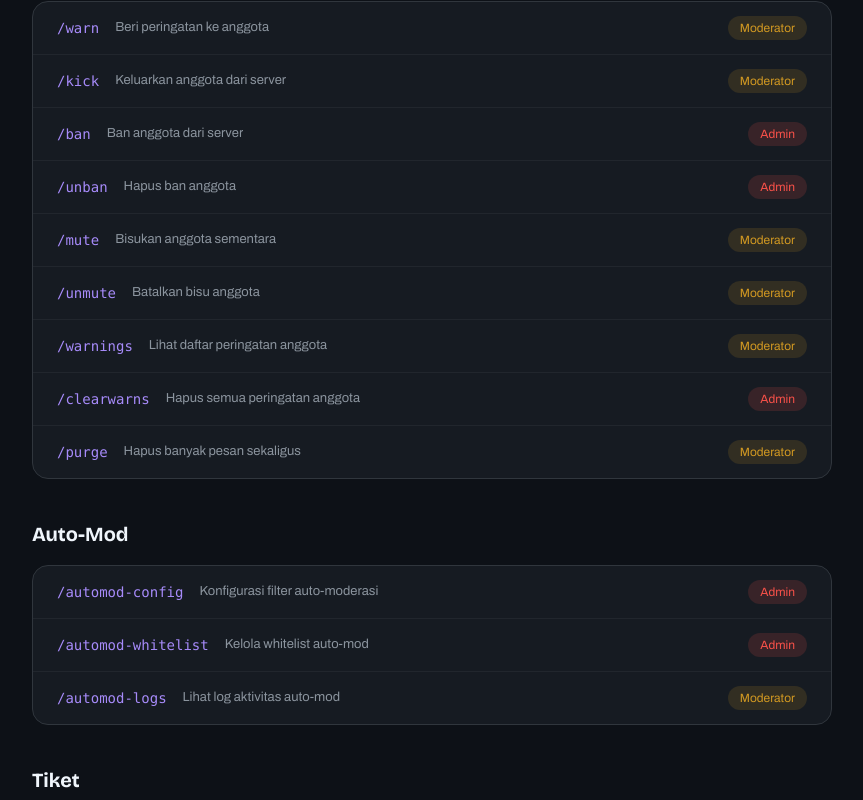
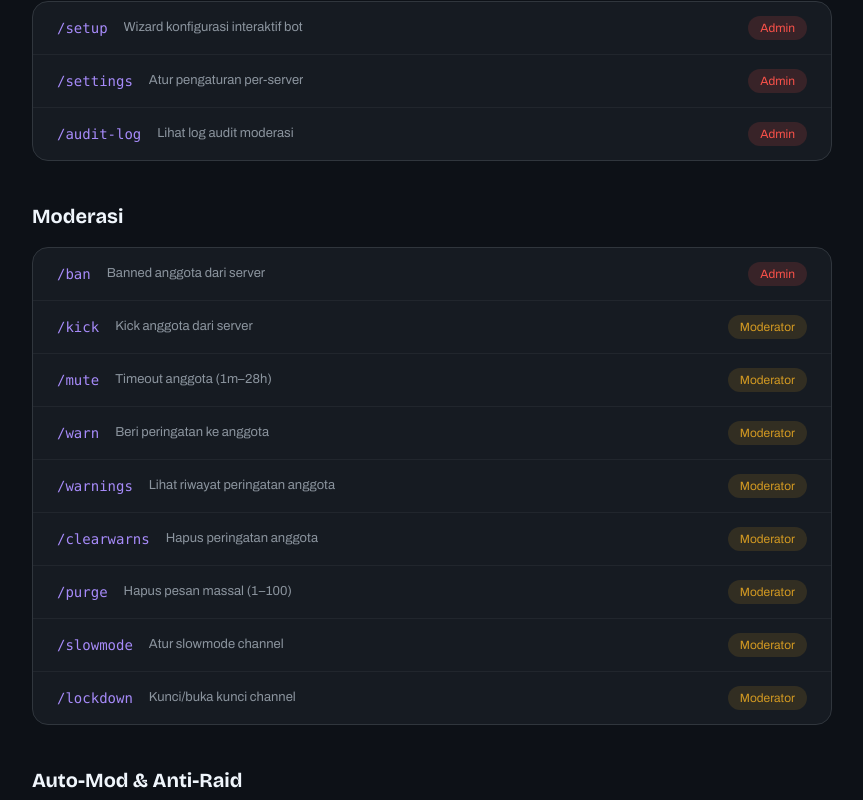
Before and after one commit to iyansanjaya/lumigiaBOT, a Next.js app in the folder web/: page /commands in a window 1280 px wide. Shown: the part 480-1280 px from the top of the page, without its empty margins (208-1071 px from the left). Built offline with nearby package versions, Linux system fonts and the light colour scheme; no server answers.

Commit message:
feat: implement landing page layout with features and commands sections

```diff
--- a/web/src/app/(landing)/commands/page.tsx
+++ b/web/src/app/(landing)/commands/page.tsx
@@ -7,21 +7,29 @@ interface Command { name: string; description: string; permission: string; }
 
 const categories: { name: string; commands: Command[] }[] = [
   {
-    name: 'Moderasi',
+    name: 'Admin & Setup',
     commands: [
-      { name: '/warn', description: 'Beri peringatan ke anggota', permission: 'Moderator' },
-      { name: '/kick', description: 'Keluarkan anggota dari server', permission: 'Moderator' },
-      { name: '/ban', description: 'Ban anggota dari server', permission: 'Admin' },
-      { name: '/unban', description: 'Hapus ban anggota', permission: 'Admin' },
-      { name: '/mute', description: 'Bisukan anggota sementara', permission: 'Moderator' },
-      { name: '/unmute', description: 'Batalkan bisu anggota', permission: 'Moderator' },
-      { name: '/warnings', description: 'Lihat daftar peringatan anggota', permission: 'Moderator' },
-      { name: '/clearwarns', description: 'Hapus semua peringatan anggota', permission: 'Admin' },
-      { name: '/purge', description: 'Hapus banyak pesan sekaligus', permission: 'Moderator' },
+      { name: '/setup', description: 'Wizard konfigurasi interaktif bot', permission: 'Admin' },
+      { name: '/settings', description: 'Atur pengaturan per-server', permission: 'Admin' },
+      { name: '/audit-log', description: 'Lihat log audit moderasi', permission: 'Admin' },
     ],
   },
   {
-    name: 'Auto-Mod',
+    name: 'Moderasi',
+    commands: [
+      { name: '/ban', description: 'Banned anggota dari server', permission: 'Admin' },
+      { name: '/kick', description: 'Kick anggota dari server', permission: 'Moderator' },
+      { name: '/mute', description: 'Timeout anggota (1m–28h)', permission: 'Moderator' },
+      { name: '/warn', description: 'Beri peringatan ke anggota', permission: 'Moderator' },
+      { name: '/warnings', description: 'Lihat riwayat peringatan anggota', permission: 'Moderator' },
+      { name: '/clearwarns', description: 'Hapus peringatan anggota', permission: 'Moderator' },
+      { name: '/purge', description: 'Hapus pesan massal (1–100)', permission: 'Moderator' },
+      { name: '/slowmode', description: 'Atur slowmode channel', permission: 'Moderator' },
+      { name: '/lockdown', description: 'Kunci/buka kunci channel', permission: 'Moderator' },
+    ],
+  },
+  {
+    name: 'Auto-Mod & Anti-Raid',
     commands: [
       { name: '/automod-config', description: 'Konfigurasi filter auto-moderasi', permission: 'Admin' },
       { name: '/automod-whitelist', description: 'Kelola whitelist auto-mod', permission: 'Admin' },
@@ -29,11 +37,28 @@ const categories: { name: string; commands: Command[] }[] = [
     ],
   },
   {
-    name: 'Tiket',
+    name: 'Sistem Tiket',
     commands: [
       { name: '/ticket-setup', description: 'Setup sistem tiket di server', permission: 'Admin' },
       { name: '/ticket-config', description: 'Konfigurasi pengaturan tiket', permission: 'Admin' },
       { name: '/ticket-stats', description: 'Lihat statistik tiket server', permission: 'Staff' },
+    ],
+  },
+  {
+    name: 'Streamer & Komunitas',
+    commands: [
+      { name: '/voice', description: 'Kelola temp voice channel (Join2Create)', permission: 'Everyone' },
+      { name: '/reaction-role', description: 'Buat dan atur panel reaction role', permission: 'Admin' },
+      { name: '/xp', description: 'Atur sistem XP dan leveling', permission: 'Admin' },
+      { name: '/rank', description: 'Lihat rank dan progress XP', permission: 'Everyone' },
+      { name: '/leaderboard', description: 'Lihat leaderboard XP server', permission: 'Everyone' },
+      { name: '/giveaway', description: 'Mulai, end, dan reroll giveaway', permission: 'Admin' },
+      { name: '/schedule', description: 'Kelola jadwal streaming mingguan', permission: 'Admin' },
+      { name: '/stream', description: 'Setup notifikasi live (Twitch/YouTube)', permission: 'Admin' },
+      { name: '/fanart', description: 'Submit dan moderasi galeri fan art', permission: 'Everyone' },
+      { name: '/embed', description: 'Buat embed kustom interaktif', permission: 'Admin' },
+      { name: '/socials', description: 'Atur link social media streamer', permission: 'Admin' },
+      { name: '/analytics', description: 'Statistik aktivitas dan pesan server', permission: 'Admin' },
     ],
   },
   {
--- a/web/src/app/(landing)/features/page.tsx
+++ b/web/src/app/(landing)/features/page.tsx
@@ -1,39 +1,80 @@
 'use client';
 
-import { Shield, Zap, Ticket, ShieldAlert } from 'lucide-react';
+import {
+  Shield,
+  Ticket,
+  Headphones,
+  Users,
+  Star,
+  Gift,
+  Video,
+  Palette,
+} from 'lucide-react';
 
 const modules = [
   {
     icon: Shield,
     color: '#A78BFA',
     bg: 'rgba(124,58,237,0.12)',
-    title: 'Moderasi',
-    desc: 'Perangkat moderasi lengkap untuk menjaga ketertiban server.',
-    items: ['Warn, kick, ban, mute dengan alasan', 'Sistem eskalasi otomatis (warn → mute → ban)', 'Purge pesan massal hingga 100 pesan', 'Pencatatan log moderasi ke channel khusus', 'Riwayat peringatan per-user'],
-  },
-  {
-    icon: Zap,
-    color: '#22D3EE',
-    bg: 'rgba(6,182,212,0.12)',
-    title: 'Auto-Moderation',
-    desc: 'Filter otomatis 24/7 untuk menjaga kualitas percakapan.',
-    items: ['Deteksi & hapus spam otomatis', 'Filter link dengan whitelist domain', 'Filter kata terlarang (mendukung regex)', 'Pembatasan caps lock berlebihan', 'Pembatasan emoji & mention spam', 'Konfigurasi aksi per-filter'],
+    title: 'Moderasi & Keamanan',
+    desc: 'Sistem moderasi dan automod lengkap dengan eskalasi, filter regex, dan perlindungan anti-raid real-time.',
+    items: ['Warn, kick, ban, mute dengan alasan', 'Sistem eskalasi otomatis (warn → mute → ban)', 'Purge pesan massal hingga 100 pesan', 'Filter anti-spam & anti-raid otomatis', 'Riwayat peringatan per-user'],
   },
   {
     icon: Ticket,
     color: '#4ADE80',
     bg: 'rgba(34,197,94,0.12)',
-    title: 'Sistem Tiket',
-    desc: 'Kelola permintaan bantuan anggota server secara terorganisir.',
-    items: ['Buat tiket dengan kategori kustom', 'Klaim tiket oleh staff', 'Auto-close setelah waktu tertentu', 'Batas jumlah tiket terbuka per user', 'Log & statistik tiket lengkap'],
+    title: 'Tiket Support',
+    desc: 'Manajemen dukungan profesional. Kategori tiket, klaim staff, auto-close, dan transkrip HTML.',
+    items: ['Buat tiket dengan kategori kustom', 'Klaim tiket oleh staff', 'Auto-close setelah waktu tertentu', 'Batas jumlah tiket terbuka per user', 'Transkrip tiket format HTML otomatis'],
   },
   {
-    icon: ShieldAlert,
+    icon: Headphones,
+    color: '#22D3EE',
+    bg: 'rgba(6,182,212,0.12)',
+    title: 'Temp Voice Channels',
+    desc: 'Fitur Join-to-Create otomatis untuk membuat channel suara sementara bagi para anggota yang bergabung.',
+    items: ['Join-to-Create channel otomatis', 'Hapus channel otomatis saat kosong', 'Atur batas maksimal user / channel', 'Nama channel custom per user', 'Pengaturan via UI Dashboard web'],
+  },
+  {
+    icon: Users,
     color: '#FACC15',
     bg: 'rgba(234,179,8,0.12)',
-    title: 'Anti-Raid',
-    desc: 'Proteksi otomatis terhadap serangan raid pada server.',
-    items: ['Deteksi join-rate abnormal real-time', 'Lockdown server otomatis saat terdeteksi', 'Konfigurasi threshold & timeframe', 'Notifikasi instan ke channel staff'],
+    title: 'Reaction Roles',
+    desc: 'Memberi role otomatis berdasarkan klik atau reaksi emoji pada pesan dengan panel yang interaktif.',
+    items: ['Buat panel peran custom interaktif', 'Mode Toggle (klik untuk tambah/hapus)', 'Mode Single (pilih salah satu)', 'Mode Verify (sistem verifikasi bot)', 'Dukungan Discord Button & Dropdown'],
+  },
+  {
+    icon: Star,
+    color: '#F472B6',
+    bg: 'rgba(244,114,182,0.12)',
+    title: 'Leveling & XP',
+    desc: 'Sistem gamifikasi server. Anggota mendapatkan XP dari pesan, naik rank, dan menerima hadiah auto-role.',
+    items: ['XP Rate yang bisa disesuaikan di web', 'Multiplier XP untuk role / channel khusus', 'Leaderboard peringkat lokal server', 'Hadiah role otomatis saat naik level', 'Kartu rank profil kustom'],
+  },
+  {
+    icon: Gift,
+    color: '#60A5FA',
+    bg: 'rgba(96,165,250,0.12)',
+    title: 'Giveaways',
+    desc: 'Kelola acara giveaway otomatis dengan mudah. Termasuk prasyarat role, timer, dan pengacakan pemenang.',
+    items: ['Sistem timer dan hitung mundur otomatis', 'Pengacakan pemenang secara adil', 'Syarat role wajib (Role Requirements)', 'Fitur Reroll untuk mencari pemenang baru', 'Notifikasi instan pemenang via ping'],
+  },
+  {
+    icon: Video,
+    color: '#FB7185',
+    bg: 'rgba(251,113,133,0.12)',
+    title: 'Streamer Toolkit',
+    desc: 'Notifikasi otomatis Twitch/YouTube, jadwal streaming mingguan, dan integrasi sosmed secara terpusat.',
+    items: ['Notifikasi "Going Live" (Twitch & YT)', 'Custom ping (mention role) saat live', 'Pembuat jadwal streaming mingguan', 'Panel pusat profil Social Media', 'Embed Maker kustom dari Discord'],
+  },
+  {
+    icon: Palette,
+    color: '#34D399',
+    bg: 'rgba(52,211,153,0.12)',
+    title: 'Galeri Fan Art',
+    desc: 'Sistem pengumpulan dan apresiasi karya seni dari penggemar. Dukungan kurasi moderator dan auto-voting.',
+    items: ['Submit art via slash command otomatis', 'Sistem review & persetujuan staff', 'Channel khusus gallery showcase', 'Fitur interaktif upvotes / star', 'Fitur leaderboard karya teratas'],
   },
 ];
 
--- a/web/src/app/(landing)/page.tsx
+++ b/web/src/app/(landing)/page.tsx
@@ -15,7 +15,7 @@ import {
   Users,
   Gift,
   Palette,
-  Video
+  Video,
 } from "lucide-react";
 
 /* ─────────────────────── Data ─────────────────────── */
```
